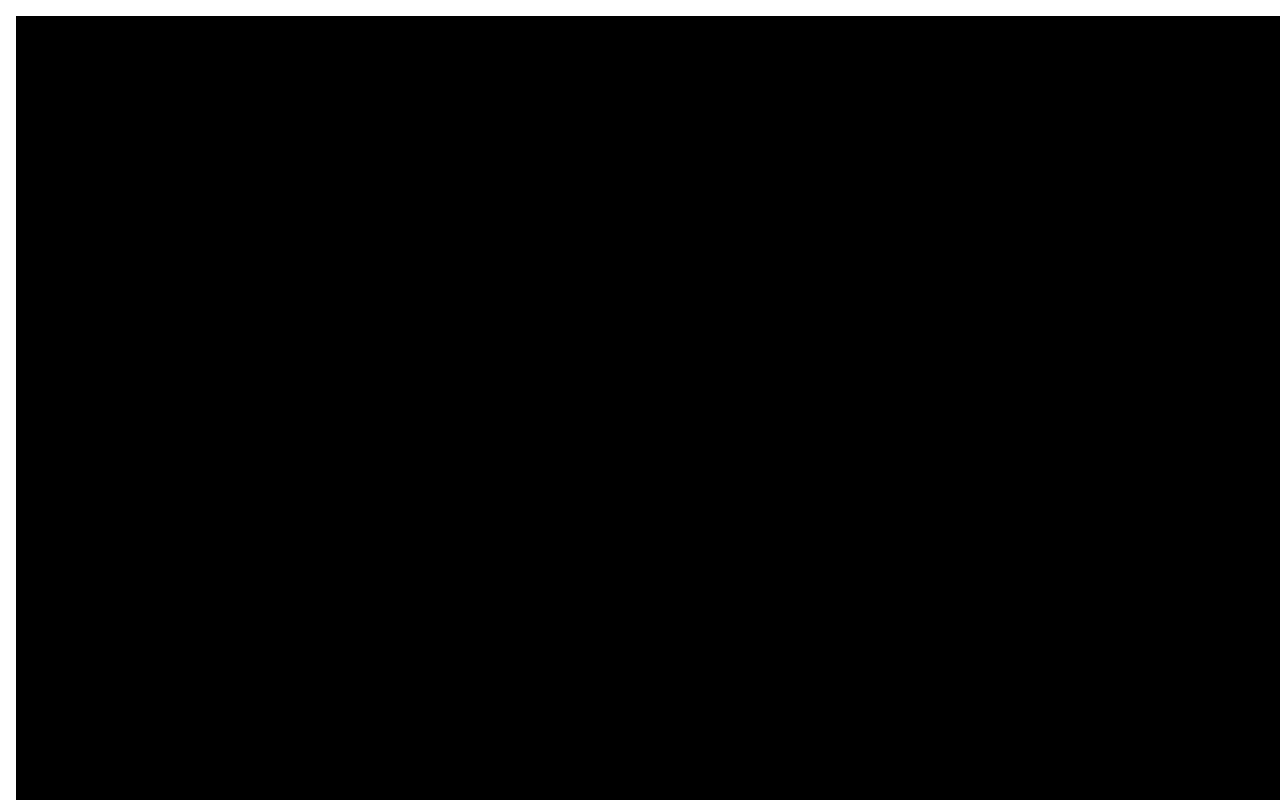
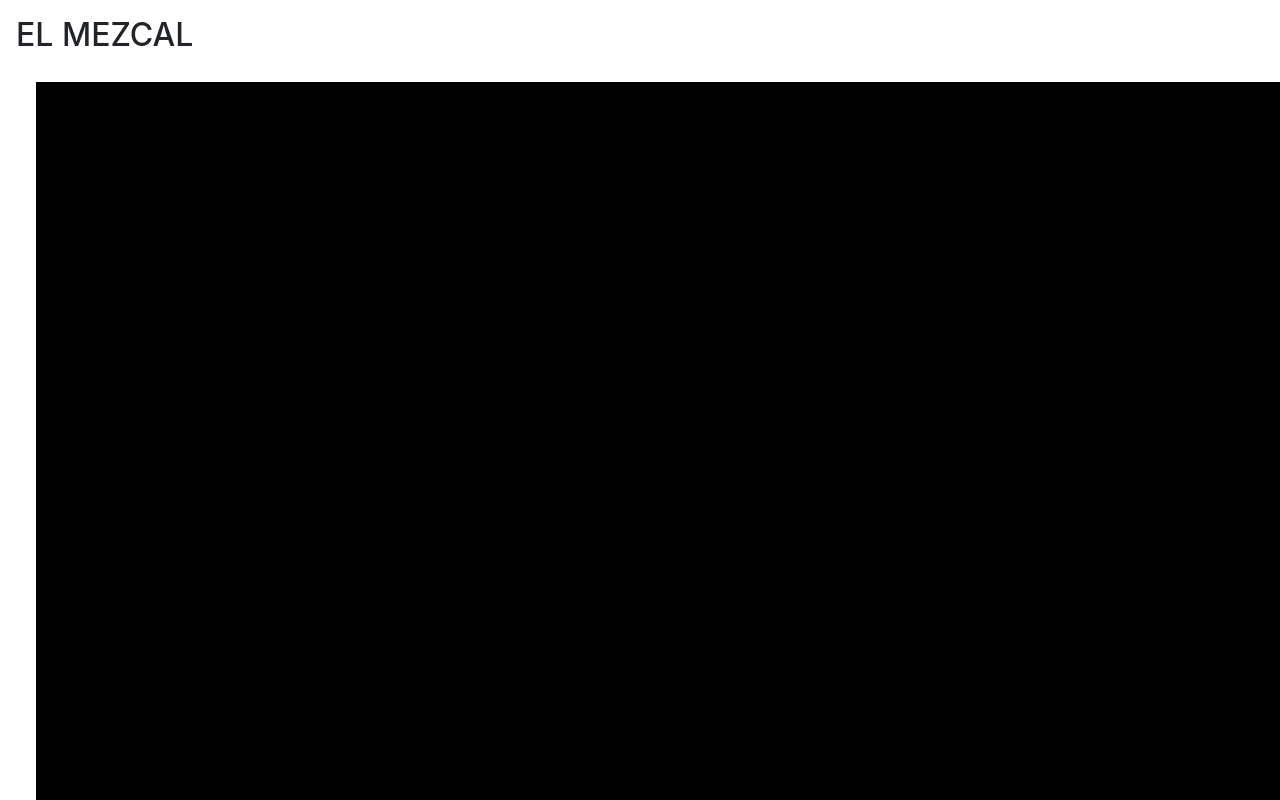
Before and after one commit to Flor93/flor93.github.io, a plain HTML site: page actividad1/index.html in a window 1280 px wide. Shown: the top 800 px of the page. Drawn offline with nearby package versions, Linux system fonts and the light colour scheme.

Commit message:
Update index.html

```diff
--- a/actividad1/index.html
+++ b/actividad1/index.html
@@ -7,7 +7,11 @@
   </head>
   <body class="p-3">
   <!-- v -->
-<h2><img src="logo mezcal.png" alt="imagen de...">EL MEZCAL</h2>
+<h2>EL MEZCAL</h2>
+
+<div class="card-body">
+  <img src="logo mezcal.png" alt="imagen de...">
+</div>
 
 <hr>
 
```
